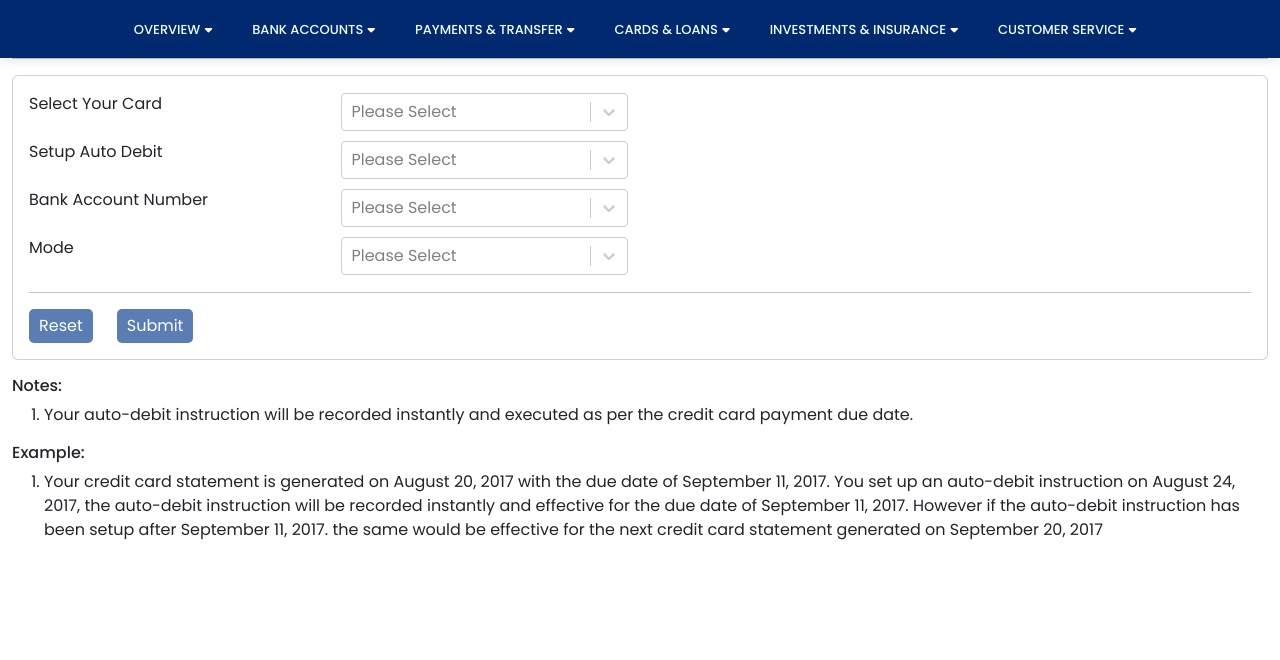
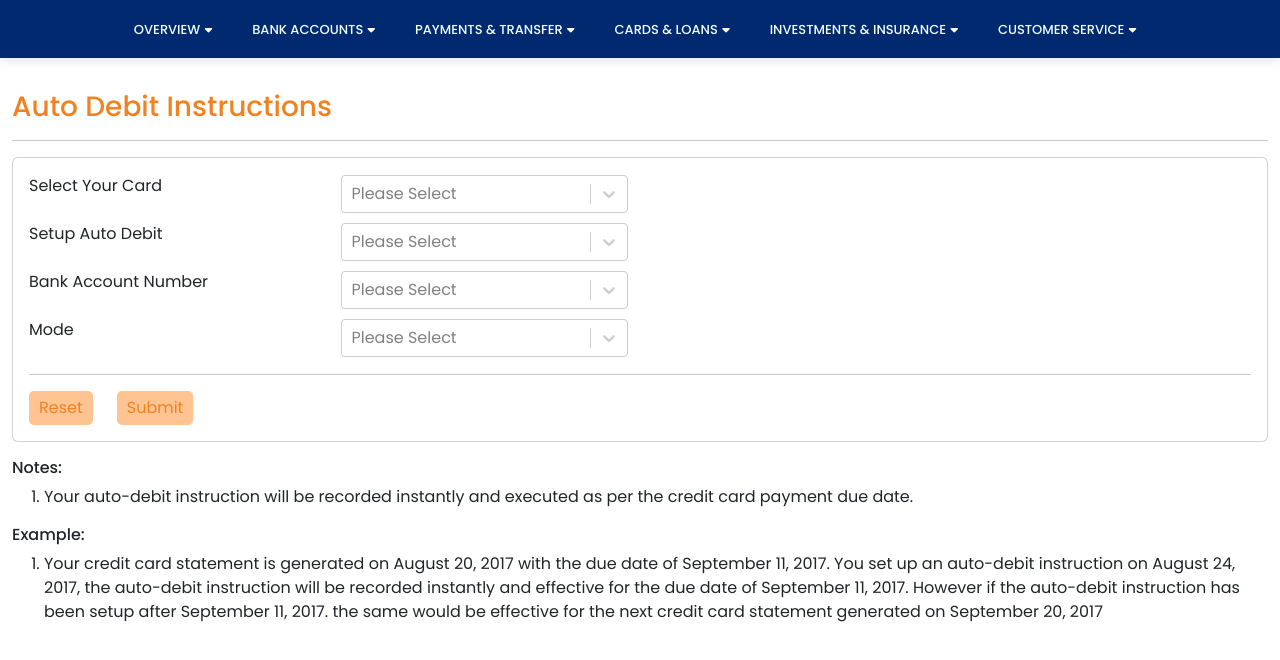
Before and after one commit to keshavram19/myProject, a React (Create React App) app: page /user/auto-debit-instructions in a window 1280 px wide. Shown: the top 660 px of the page. Built offline with nearby package versions, Linux system fonts and the light colour scheme.

Commit message:
25/01/vishnu

```diff
--- a/src/components/User_portal/Netbanking/CreditCards/Autodebitsetup.js
+++ b/src/components/User_portal/Netbanking/CreditCards/Autodebitsetup.js
@@ -4,7 +4,7 @@ import Select from "react-select";
 
 const AutoDebitInstructions = () => {
     return(
-        <div className="container-fluid">
+        <div className="container-fluid" style={{marginTop:"90px"}}>
             <div className="row  mt-2">
                 <div className="col-sm-12 auto_debit_instructions ">
                     <div>
--- a/src/components/User_portal/Netbanking/CreditCards/Creditcard.css
+++ b/src/components/User_portal/Netbanking/CreditCards/Creditcard.css
@@ -540,20 +540,20 @@
 /* AutoDebitInstructions.css starts */
 
 .auto_debit_instructions h3{
-    color: rgb(144, 44, 226);
+    color: #f18121;
 }
 
 
 .auto_debit_instructions_card{
     border: none;
-    background-color: rgb(243, 236, 236);
+
 }
 
 .auto_debit_buttons{
     border: none;
     padding: 5px 10px;
-    background-color: rgb(90, 125, 179);
-    color: white;
+    background-color: #ffc492;
+    color: #f18121;
     border-radius: 5px;
 }
 
```
